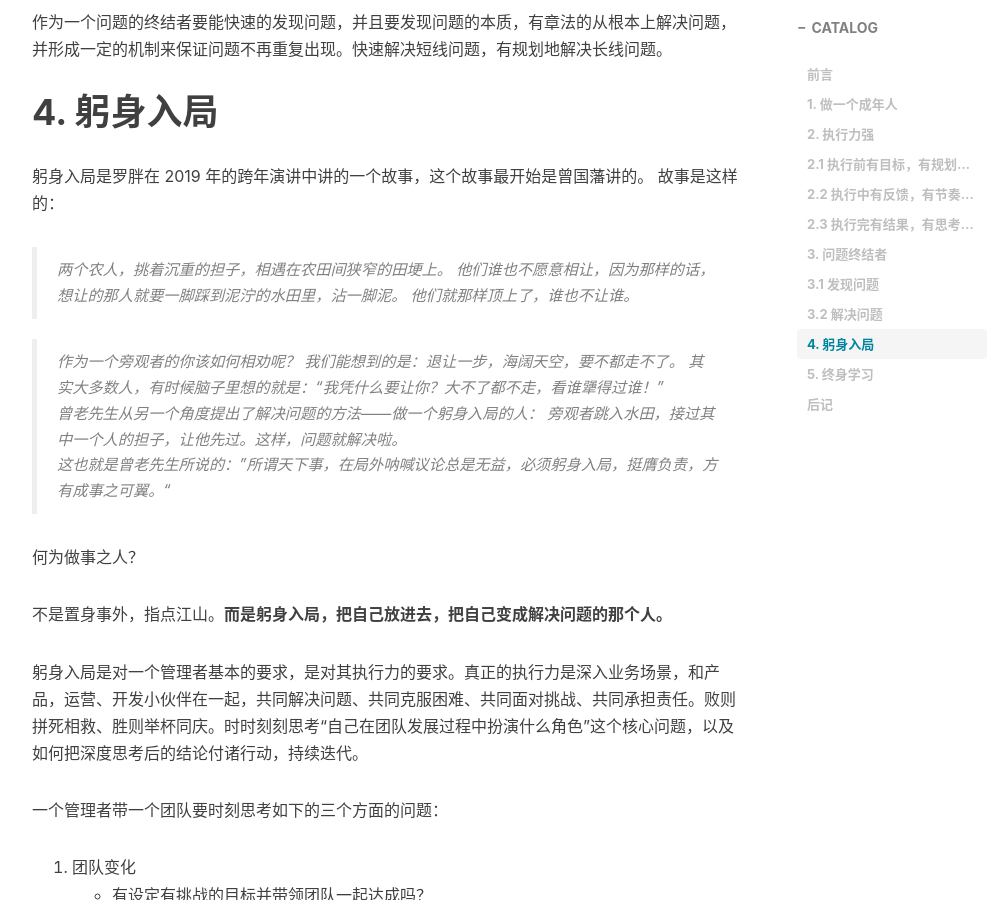
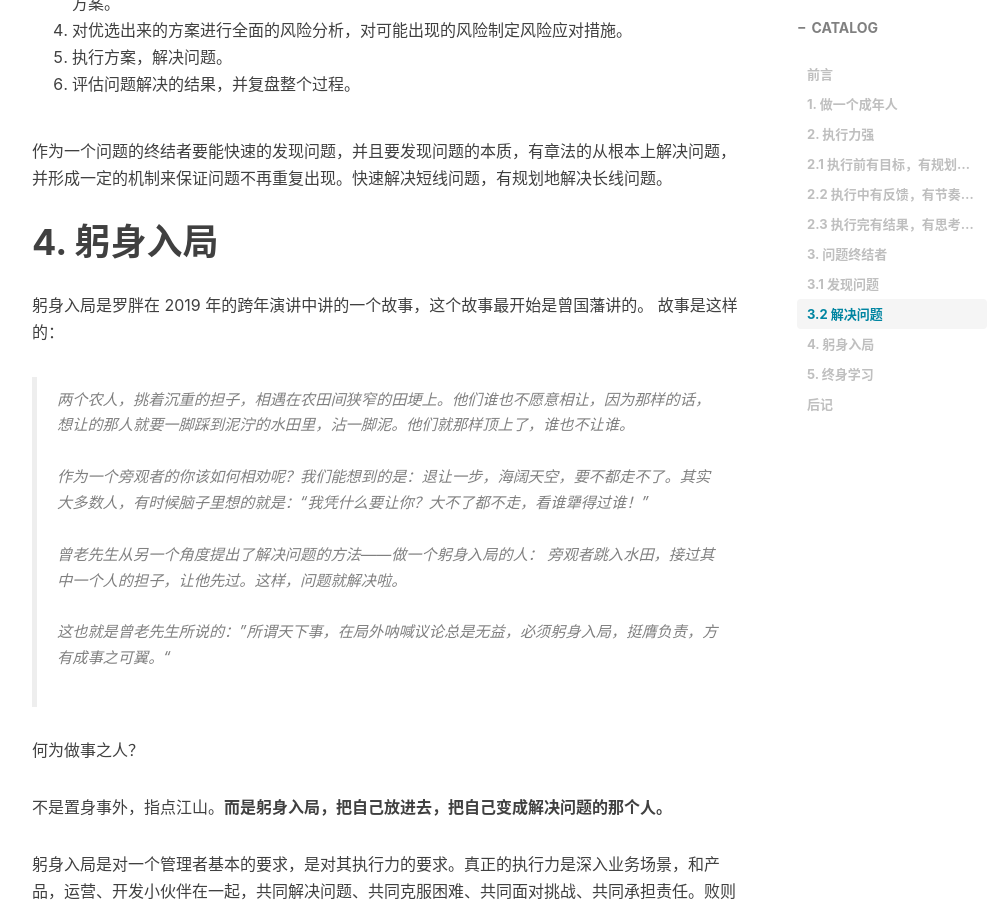
Before and after one commit to phppan/phppan.github.io, a Jekyll site: the page built from _posts/2022-03-12-做到这五点你就可以从容面对 35 岁危机.md, in a window 1280 px wide and 900 px high, scrolled down 6223 px. Shown: the whole window, without its empty margins (233-1237 px from the left). Built offline with Jekyll 4.4.1, drawn with Linux system fonts in a browser that asks for light colours; nearby versions of some CDN libraries; comment, search, counter and statistics services are not loaded.

Commit message:
fix: 格式调整

```diff
--- a/_posts/2022-03-12-做到这五点你就可以从容面对 35 岁危机.md
+++ b/_posts/2022-03-12-做到这五点你就可以从容面对 35 岁危机.md
@@ -153,18 +153,15 @@
 躬身入局是罗胖在 2019 年的跨年演讲中讲的一个故事，这个故事最开始是曾国藩讲的。
 故事是这样的：
 
-> 两个农人，挑着沉重的担子，相遇在农田间狭窄的田埂上。
-      他们谁也不愿意相让，因为那样的话，想让的那人就要一脚踩到泥泞的水田里，沾一脚泥。
-      他们就那样顶上了，谁也不让谁。<br>
-
-> 作为一个旁观者的你该如何相劝呢？
-      我们能想到的是：退让一步，海阔天空，要不都走不了。
-      其实大多数人，有时候脑子里想的就是：“我凭什么要让你？大不了都不走，看谁犟得过谁！”<br>
->
-> 曾老先生从另一个角度提出了解决问题的方法——做一个躬身入局的人：
-旁观者跳入水田，接过其中一个人的担子，让他先过。这样，问题就解决啦。<br>
->
-> 这也就是曾老先生所说的：”所谓天下事，在局外呐喊议论总是无益，必须躬身入局，挺膺负责，方有成事之可翼。“<br>
+> 两个农人，挑着沉重的担子，相遇在农田间狭窄的田埂上。他们谁也不愿意相让，因为那样的话，想让的那人就要一脚踩到泥泞的水田里，沾一脚泥。他们就那样顶上了，谁也不让谁。
+<br />
+作为一个旁观者的你该如何相劝呢？我们能想到的是：退让一步，海阔天空，要不都走不了。其实大多数人，有时候脑子里想的就是：“我凭什么要让你？大不了都不走，看谁犟得过谁！”
+  <br>
+曾老先生从另一个角度提出了解决问题的方法——做一个躬身入局的人：
+旁观者跳入水田，接过其中一个人的担子，让他先过。这样，问题就解决啦。
+<br>
+> 这也就是曾老先生所说的：”所谓天下事，在局外呐喊议论总是无益，必须躬身入局，挺膺负责，方有成事之可翼。“
+<br>
 
 何为做事之人？
 
```
